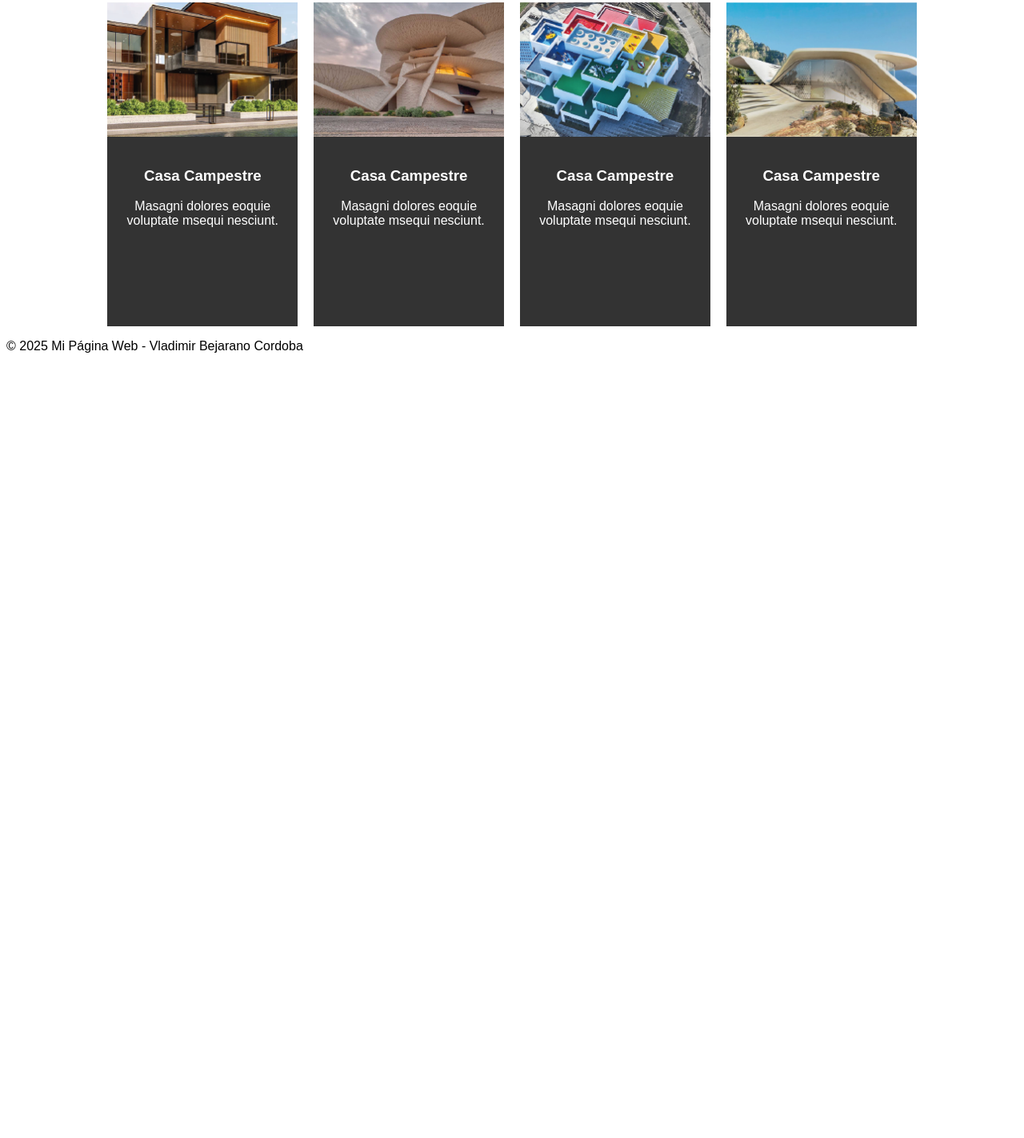
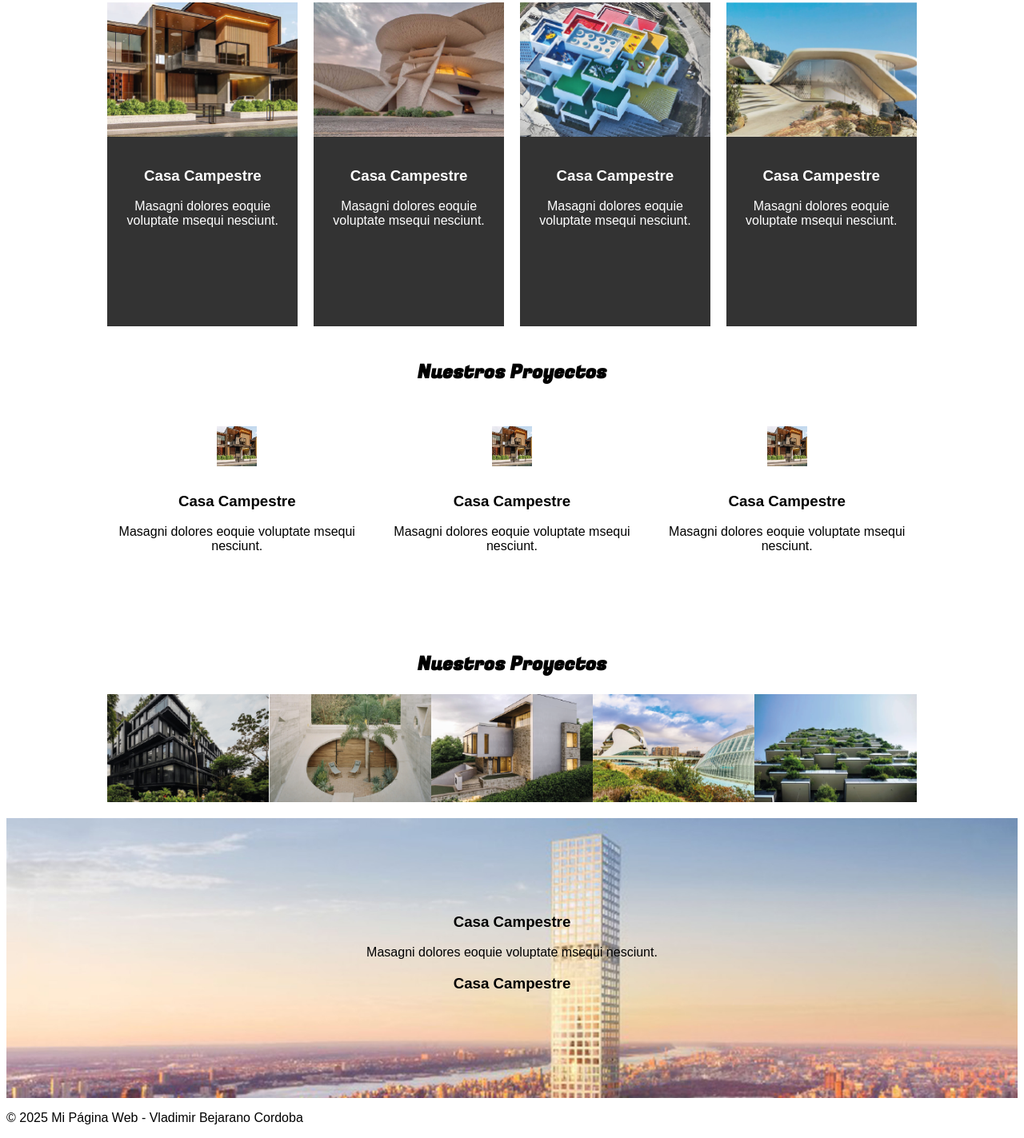
Before and after one commit to Vlabecor/Maquetacion-pagina-web-replica-, a plain HTML site: page index.html in a window 1280 px wide. Shown: the part 700-2123 px from the top of the page at 80% size. Before the commit the page ends 1158 px from the top, so only its background shows below. Drawn offline with Linux system fonts and the light colour scheme.

Commit message:
Section 4

```diff
--- a/css/inicio.css
+++ b/css/inicio.css
@@ -15,3 +15,25 @@
    /*background-image: url("../assets/img/Background/section-1.png");*/
    background-size: cover;background-position: center;display: flex;justify-content: center;align-items: center;
 }
+
+.carousel-container {
+    width: 100%;
+    overflow: hidden;
+  }
+
+  .carousel {
+    display: flex;
+    animation: slideSteps 1s steps(5) infinite;
+  }
+
+  .carousel img {
+    width: 20%;
+    flex-shrink: 0;
+    margin: 0;
+    padding: 0;
+  }
+
+  @keyframes slide {
+    0% { transform: translateX(0); }
+    100% { transform: translateX(-100%); }
+  }
--- a/index.html
+++ b/index.html
@@ -5,6 +5,10 @@
     <meta name="viewport" content="width=device-width, initial-scale=1.0">
     <title>Document</title>
     <link rel="stylesheet" href="css/styles.css">
+    <link rel="stylesheet" href="cdn-icons-png.flaticon.com">
+    <link rel="stylesheet" href="cdn-icons-font.flaticon.com">
+    <link rel="stylesheet" href="css/inicio.css">
+
 </head>
 <body>
     <header style="width: 100%;background-color:white;padding:15px 30px;display:flex;justify-content:space-between;align-items:center;position:fixed;top:0;left:0;z-index:1000;">
@@ -12,18 +16,18 @@
           <a style="font-family:'FugazOne-Regular', Courier, monospace;font-size:medium;color:#000">Arquitectura</a>
        </div>
        <nav class="menu" id="menu">
-        <a>Inicio</a>
-        <a>Somos</a>
-        <a>Servicios</a>
-        <div>
+        <a href="#inicio">Inicio</a>
+        <a href="#somos">Somos</a>
+        <a href="#servicios">Servicios</a>
+        <div href="#proyectos">
          <a>Galeria de proyectos</a>
         </div>
-        <a>Productos finales</a>
-        <a>Contàctanos</a>
+        <a href="#productosfinales">Productos finales</a>
+        <a href="#contactas">Contàctanos</a>
        </nav>
     </header>
     <main>
-        <section class="section1" style="background-image: url('assets/img/Background/section-1.png');height: 600px;background-size: cover;background-position: center;display: flex;flex-direction: column;justify-content: space-between;align-items: center;color: #fff;text-align: center;">
+        <section id="servicios" class="section1" style="background-image: url('assets/img/Background/section-1.png');height: 600px;background-size: cover;background-position: center;display: flex;flex-direction: column;justify-content: space-between;align-items: center;color: #fff;text-align: center;">
             <div style="padding-top: 20%;">
                 <h2 style="font-family: 'FugazOne-Regular', Courier, monospace;color:#000;">Museo de  arte moderno</h2>
                 <p style="font-family: 'Arial', sans-serif;color:#000;">Explora nuestros proyectos innovadores y descubre cómo transformamos espacios en obras maestras arquitectónicas.</p>
@@ -74,8 +78,62 @@
                 </div>
             </div>
         </section>
-        <section>
+        <section style="padding-left: 10%;padding-right: 10%;">
+            <h2 style="font-family: 'FugazOne-Regular', Courier, monospace;color:#000;text-align:center;margin-top:40px;">Nuestros Proyectos</h2>
+            <div style="display: flex;width: 100%;justify-content: center;align-items: center;gap: 20px;padding-top: 20px;">
+                <div style="width: 33%; height:250px;">
+                    <div style="padding: 10px;justify-content:center;align-items:center;text-align:center;">
+                         <img src="assets/img/project1.png" style="width: 50px;height:50px;">
+                    </div>
+                    <div  style="justify-content:center;align-items:center;text-align:center;">
+                        <h3>Casa Campestre</h3>
+                         <p>Masagni dolores eoquie voluptate msequi nesciunt.</p>
+                    </div>
+                </div>
+                <div style="width: 33%; height:250px;">
+                    <div style="padding: 10px;justify-content:center;align-items:center;text-align:center;">
+                         <img src="assets/img/project1.png" style="width: 50px;height:50px;">
+                    </div>
+                    <div  style="justify-content:center;align-items:center;text-align:center;">
+                        <h3>Casa Campestre</h3>
+                         <p>Masagni dolores eoquie voluptate msequi nesciunt.</p>
+                    </div>
+                </div>
+                <div style="width: 33%; height:250px;">
+                    <div style="padding: 10px;justify-content:center;align-items:center;text-align:center;">
+                         <img src="assets/img/project1.png" style="width: 50px;height:50px;">
+                    </div>
+                    <div  style="justify-content:center;align-items:center;text-align:center;">
+                        <h3>Casa Campestre</h3>
+                         <p>Masagni dolores eoquie voluptate msequi nesciunt.</p>
+                    </div>
+                </div>
+            </div>
+        </section>
+        <section style="padding-left: 10%;padding-right: 10%;">
+            <h2 style="font-family: 'FugazOne-Regular', Courier, monospace;color:#000;text-align:center;margin-top:40px;">Nuestros Proyectos</h2>
+            <div class="carousel-container">
+            <div class="carousel">
+                <img src="assets/img/carrusel/carrusel1.png" alt="Proyecto 1">
+                <img src="assets/img/carrusel/carrusel2.png" alt="Proyecto 1">
+                <img src="assets/img/carrusel/carrusel3.png" alt="Proyecto 1">
+                <img src="assets/img/carrusel/carrusel4.png" alt="Proyecto 1">
+                <img src="assets/img/carrusel/carrusel5.png" alt="Proyecto 1">
+                <img src="assets/img/carrusel/carrusel6.png" alt="Proyecto 1">
+                <img src="assets/img/carrusel/carrusel7.png" alt="Proyecto 1">
+                <img src="assets/img/carrusel/carrusel8.png" alt="Proyecto 1">
+                <img src="assets/img/carrusel/carrusel9.png" alt="Proyecto 1">
+                <img src="assets/img/carrusel/carrusel10.png" alt="Proyecto 1">
+            </div>
+            </div>
+        </section>
+        <section style="margin-top:20px; height:350px; background-image: url('assets/img/Background/back2.jpg');background-size:cover">
+            <div  style="justify-content:center;align-items:center;text-align:center; padding-top: 100px;">
+                 <h3>Casa Campestre</h3>
+                 <p>Masagni dolores eoquie voluptate msequi nesciunt.</p>
+                 <h3>Casa Campestre</h3>
 
+            </div>
         </section>
     </main>
     <footer>
```
Also changed, not shown: assets/img/Background/back2.jpg (added).
